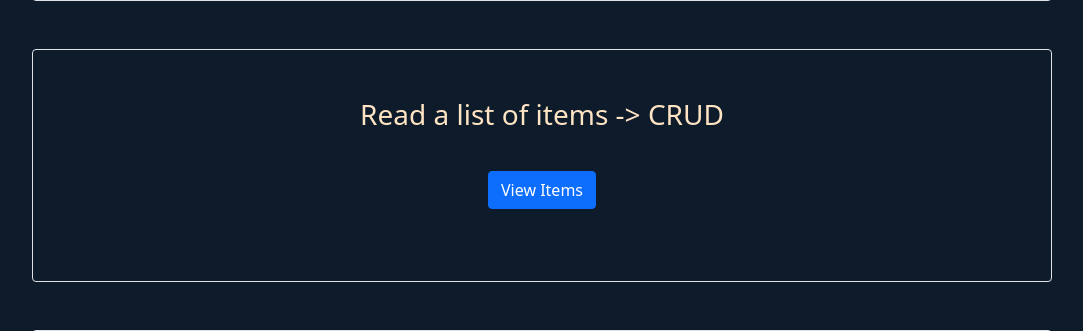
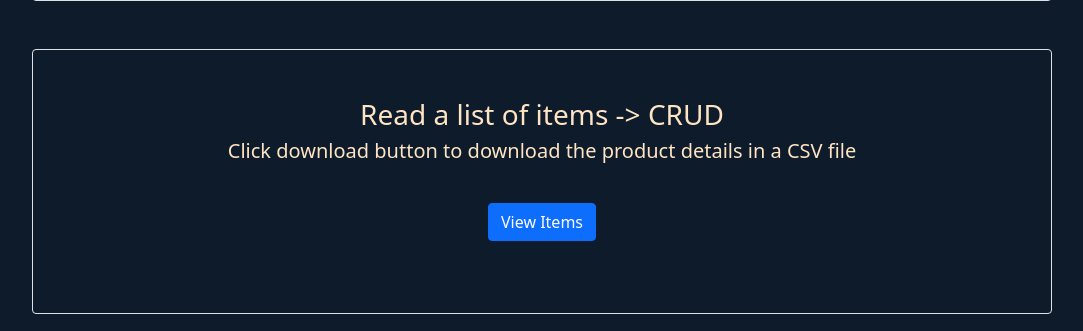
Before and after one commit to WorkWithSoham/Shopify-Backend-Project, a Django app: template templates/index.html in a window 1280 px wide. Shown: the part 657-988 px from the top of the page, without its empty margins (98-1181 px from the left). Run offline with Django 4.2, Linux system fonts and the light colour scheme; the template is opened without the code that fills it, so the values that code supplies are empty.

Commit message:
Implemented download CSV button

```diff
--- a/Shopify_Backend_Project/inventory/urls.py
+++ b/Shopify_Backend_Project/inventory/urls.py
@@ -4,5 +4,6 @@ from inventory.views import *
 urlpatterns = [
     path('', ItemListAPIView.as_view(), name='ItemList'),
     path('<int:pk>', ItemDetailAPIView.as_view(), name='ItemDetails'),
-    path('create/', ItemCreateAPIView.as_view(), name='CreateItem')
+    path('create/', ItemCreateAPIView.as_view(), name='CreateItem'),
+    path('csv/', ProduceCSV.as_view(), name='ProductCSV')
 ]
--- a/templates/index.html
+++ b/templates/index.html
@@ -67,10 +67,12 @@
         </div>
         <div class="m-5 p-5 border rounded text-center">
             <h3 class="text-center">Read a list of items -> CRUD</h3>
+            <h5 class="text-center">Click download button to download the product details in a CSV file</h5>
             <br>
             <button class="btn btn-primary mb-4 mt-2" onclick="getItems()">View Items</button>
             <br>
             <div id="list"></div>
+            <a href="http://localhost:8000/api/items/csv/" download><button id='downloadBtn' class="btn btn-danger mb-2 mt-2" hidden>Download</button></a>
         </div>
         <div class="m-5 p-5 border rounded text-center">
             <h3 class="text-center">Update or Delete items from Database -> CRUD</h3>
@@ -87,6 +89,7 @@
         </div>
     </div>
 
+
 </body>
 
 </html>
--- a/templates/script.js
+++ b/templates/script.js
@@ -17,6 +17,7 @@ const getItems = () => {
       table += "</table>";
       document.getElementById("list").innerHTML = table;
     });
+    document.getElementById('downloadBtn').hidden = false;
 };
 
 function createItem() {
@@ -123,3 +124,12 @@ const deleteItem = () => {
       alert("Item was deleted");
     });
 };
+
+const getCSV = () => {
+  fetch("http://localhost:8000/api/items/csv/", {
+    download: true,
+    complete: (results) => {
+      console.log(results);
+    },
+  });
+};
```
Also changed, not shown: Shopify_Backend_Project/inventory/views.py (+32 -0 lines).
